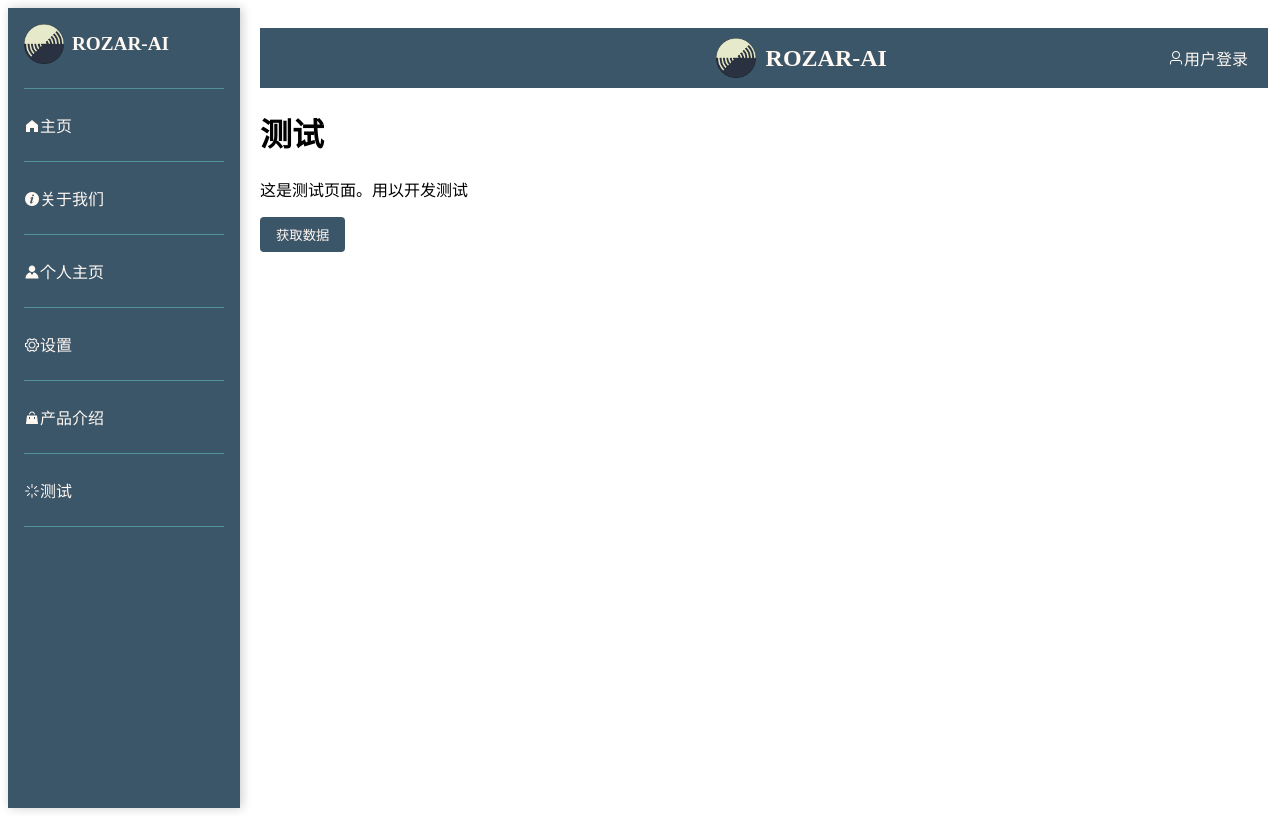
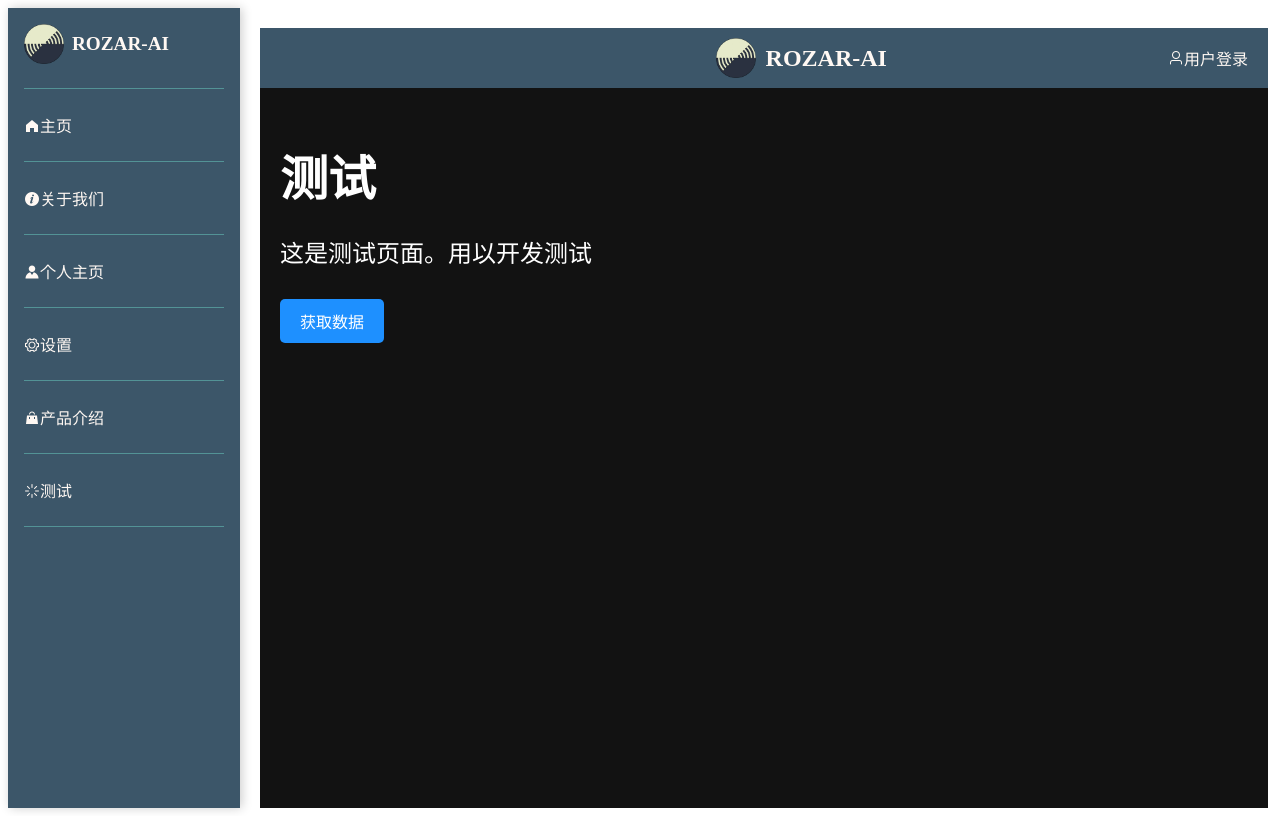
Before and after one commit to Nolonlearner/RAZOR-AI--Frontend, a Vue app: page /test in a window 1280 px wide. Built offline with nearby package versions, Linux system fonts and the light colour scheme.

Commit message:
优化了所有页面，但是产品的业务逻辑还不对

```diff
--- a/src/views/TestPage.vue
+++ b/src/views/TestPage.vue
@@ -1,8 +1,8 @@
-<!-- src/views/TestPage.vue -->
 <template>
-  <div>
-    <h1>测试</h1>
-    <p>这是测试页面。用以开发测试</p>
+  <div class="test-page">
+    <div class="animated-background"></div>
+    <h1 class="title">测试</h1>
+    <p class="description">这是测试页面。用以开发测试</p>
     <button class="primary-button" @click="fetchData">获取数据</button>
     <pre v-if="data">{{ data }}</pre>
   </div>
@@ -21,7 +21,7 @@ export default {
   methods: {
     fetchData() {
       axios
-        .get('http://101.37.88.111:5000/test') ///user/login    user_name user_password
+        .get('http://101.37.88.111:5000/test')
         .then((response) => {
           this.data = JSON.stringify(response.data, null, 2);
         })
@@ -34,12 +34,89 @@ export default {
 </script>
 
 <style scoped>
-/* TestPage 页面样式 */
+.test-page {
+  position: relative;
+  padding: 20px;
+  background-color: #121212; /* 深色背景 */
+  color: #ffffff; /* 白色文字 */
+  height: 100vh; /* 满屏高度 */
+  overflow: hidden; /* 隐藏溢出内容 */
+}
+
+.animated-background {
+  position: absolute;
+  top: 0;
+  left: 0;
+  width: 100%;
+  height: 100%;
+  background: linear-gradient(
+    270deg,
+    #1e90ff,
+    #ff1493,
+    #00bfff,
+    #8a2be2
+  ); /* 渐变色 */
+  background-size: 400% 400%;
+  animation: gradientAnimation 10s ease infinite; /* 动画效果 */
+  z-index: -1; /* 背景层级在后 */
+}
+
+@keyframes gradientAnimation {
+  0% {
+    background-position: 0% 50%;
+  }
+  50% {
+    background-position: 100% 50%;
+  }
+  100% {
+    background-position: 0% 50%;
+  }
+}
+
+.title {
+  font-size: 3em;
+  margin-bottom: 20px;
+  animation: fadeIn 1s ease; /* 进入动画 */
+}
+
+.description {
+  font-size: 1.5em;
+  margin-bottom: 30px;
+  animation: fadeIn 1.5s ease; /* 进入动画 */
+}
+
+.primary-button {
+  padding: 10px 20px;
+  background-color: #1e90ff;
+  border: none;
+  border-radius: 5px;
+  color: white;
+  font-size: 1em;
+  cursor: pointer;
+  transition: background-color 0.3s;
+}
+
+.primary-button:hover {
+  background-color: #00bfff; /* 悬停效果 */
+}
+
 pre {
   text-align: left;
   background-color: #f5f5f5;
   padding: 1rem;
   border-radius: 4px;
   overflow-x: auto;
+  color: #000; /* 黑色文字 */
+}
+
+@keyframes fadeIn {
+  from {
+    opacity: 0;
+    transform: translateY(-20px);
+  }
+  to {
+    opacity: 1;
+    transform: translateY(0);
+  }
 }
 </style>
```
